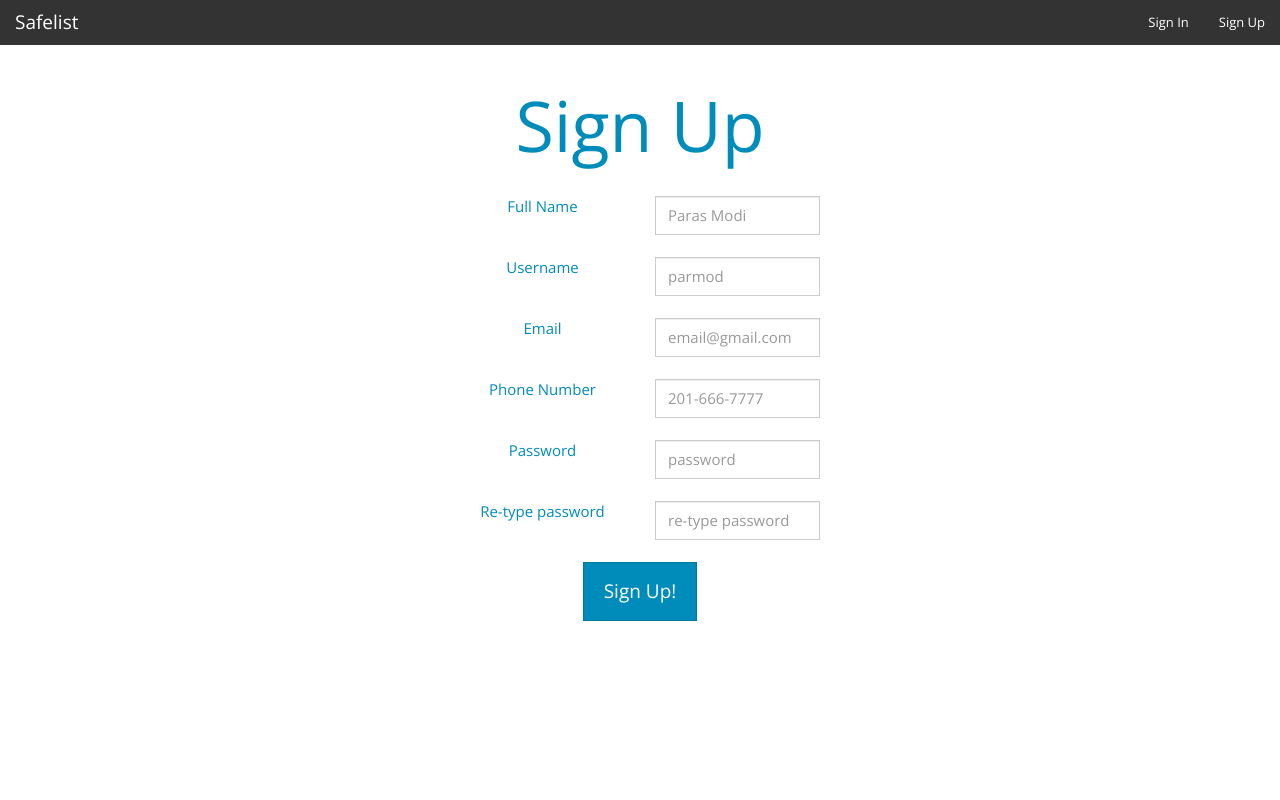
After one commit to DiZy/safelist, a Flask app: page /signup in a window 1280 px wide. The commit adds this page. Run offline with Flask 2, Linux system fonts and the light colour scheme; some libraries are stand-ins or nearby versions.

Commit message:
signup, searching

```diff
--- a/app.py
+++ b/app.py
@@ -4,18 +4,27 @@ import requests
 import bs4
 from selenium import webdriver
 import os
+from utils import *
+from pymongo import *
 
 app = Flask(__name__)
+app.secret_key = 'not_really_secret'
+client = MongoClient("mongodb://admin:slimreaper35@ds031541.mongolab.com:31541/safelist")
+db = client.get_default_database()
+users = db.users
 
-@app.route('/')
+@app.route('/', methods=['GET','POST'])
 def hello():
+	if request.method == 'POST':
+		search = request.form.get('search')
+		location = request.form.get('location')
+		if not(search):
+			return render_template('index.html', error="Cannot leave search blank")
+		return redirect('/show/'+search)
 	return render_template("index.html")
 
-@app.route('/change')
-def chance():
-	return redirect('/')
 
-@app.route('/showC')
+@app.route('/show')
 def showC(item=None):
 	page = requests.get("http://philadelphia.craigslist.org/search/sss?query="+"monitor"+"&sort=rel")
 	if item:
@@ -32,7 +41,7 @@ def showC(item=None):
 	if (len(stringLinks) < 20):
 		length = len(stringLinks)
 	return render_template('display.html', items=stringLinks, links = onlyLinks, length = length)
-@app.route('/showC/<item>')
+@app.route('/show/<item>')
 def showItem(item):
 	return showC(item)
 @app.route('/<shop>/<id>')
@@ -42,11 +51,51 @@ def show(shop,id):
 	driver.find_element_by_class_name("reply_button").click()
 	a = driver.find_element_by_class_name("anonemail")
 	return render_template('get.html', person=a.text)
-@app.route('/post', methods=['GET','POST'])
-def post():
+@app.route('/signup', methods=['GET','POST'])
+def signup():
 	if request.method == 'POST':
-		return render_template('post.html')
-	return render_template('get.html')
+		full_name = request.form.get('full_name')
+		username = request.form.get('username').lower()
+		email = request.form.get('email')
+		phone = request.form.get('phone')
+		password = request.form.get('password')
+		password_confirm = request.form.get('password_confirm')
+		if not full_name:
+			return render_template('signup.html', full_name_error="Please enter a name.")
+		if not username:
+			return render_template('signup.html', username_error="Please enter a username.")
+		if not email:
+			return render_template('signup.html', email_error="Please enter a email.")
+		if not phone:
+			return render_template('signup.html', phone_error="Please enter a phone number.")
+		if not valid_number(phone):
+			return render_template('signup.html', phone_error="Please enter a valid phone number.")
+		if not valid_email(email):
+			return render_template('signup.html', email_error="Please enter a valid email.")
+		if not password:
+			return render_template('signup.html', password_error="Please enter a password.")
+		if not password_confirm:
+			return render_template('signup.html', password_confirm_error="Please re-type your password.")
+		if not valid_username(username):
+			return render_template('signup.html', username_error="Enter a valid username.")
+		if not valid_password(password):
+			return render_template('signup.html', password_error="Enter a valid password.")
+		if password != password_confirm:
+			return render_template('signup.html', password_confirm_error="Passwords must match")
+		result = users.find_one({"username":username})
+		if not result is None:
+			if valid_pw(username, password, result.get('password')):
+				session['username'] = username
+				session['name'] = result.get('name')
+				return redirect('/')
+			else:
+				return render_template('signup_tutor.html', username_error="Username taken.")
+		password = make_pw_hash(username,password)
+		user_id = users.insert({"username": username,"password": password,"name":full_name,'email':email,"phone":phone,'old_purchases':[]})
+		session_login(username, full_name)
+		return redirect('/')
+		return redirect('/')
+	return render_template('signup.html')
 
 if __name__ == '__main__':
 	port = int(os.environ.get('PORT', 8000))
--- a/requirements.txt
+++ b/requirements.txt
@@ -4,3 +4,4 @@ gunicorn==0.17.2
 requests==2.5.1
 selenium==2.8.0
 beautifulsoup4==4.3.2
+pymongo==2.7.2
--- a/static/css/custom.css
+++ b/static/css/custom.css
@@ -5,6 +5,20 @@ h1{
 .center{
 	text-align: center;
 }
+.left{
+	text-align: left;
+}
 *{
+	color: #008cba;
+}
+.circle{
+	border-radius: 5px;
+}
+.hdrlnk{
+	font-size: 25px;
+
+}
+.error{
+	font-size: 25px;
 	color: #e74c3c;
 }
--- a/templates/base.html
+++ b/templates/base.html
@@ -22,8 +22,8 @@
             <li><a href="/"></a></li>
           </ul>
           <ul class="nav navbar-nav navbar-right">
-            <li><a href="#">Sign In</a></li>
-            <li><a href="#">Sign Up</a></li>
+            <li><a href="/signin">Sign In</a></li>
+            <li><a href="/signup">Sign Up</a></li>
           </ul>
         </div>
     </div>
--- a/templates/get.html
+++ b/templates/get.html
@@ -1,7 +1,6 @@
 {% extends "base.html" %}
 {% block title %}GET Request{% endblock %}
 {% block content %}
-	<h1>You simply loaded this page!</h1>
 	<form method="POST" action="/post">
 		<div class="center">
 			<input name='person'>
--- a/templates/post.html
+++ /dev/null
@@ -1,5 +0,0 @@
-{% extends "base.html" %}
-{% block title %}GET Request{% endblock %}
-{% block content %}
-	<h1>You sent a POST request to this URL!</h1>
-{% endblock %}
--- /dev/null
+++ b/templates/signup.html
@@ -0,0 +1,71 @@
+{% extends "base.html" %}
+{% block title %}Signup{% endblock %}
+{% block content %}
+<div class="container center">
+	<h1>Sign Up</h1>
+	<br>
+	<form action="/signup" method="post">
+		{% if full_name_error %}<div class="error">{{full_name_error}}</div><br>{% endif %}
+		<div class="row">
+			<div class="col-md-4"></div>
+			<div class="col-md-2 form_label">Full Name</div>
+			<div class="col-md-2 {% if full_name_error %}has-error{% endif %}">
+				<input type="text" class="form-control" name='full_name' placeholder="Paras Modi">
+			</div>
+			<div class="col-md-6"></div>
+		</div><br>
+		{% if username_error %}<div class="error">{{username_error}}</div><br>{% endif %}
+		<div class="row">
+			<div class="col-md-4"></div>
+			<div class="col-md-2 form_label">Username</div>
+			<div class="col-md-2 {% if username_error %}has-error{% endif %}">
+				<input type="text" class="form-control" name='username' placeholder="parmod" >
+			</div>
+			<div class="col-md-6"></div>
+		</div><br>
+		{% if email_error %}<div class="error">{{email_error}}</div><br>{% endif %}
+		<div class="row">
+			<div class="col-md-4"></div>
+			<div class="col-md-2 form_label">Email</div>
+			<div class="col-md-2 {% if email_error %}has-error{% endif %}">
+				<input type="text" class="form-control" name='email' placeholder="email@gmail.com" >
+			</div>
+			<div class="col-md-6"></div>
+		</div><br>
+		{% if phone_error %}<div class="error">{{phone_error}}</div><br>{% endif %}
+		<div class="row">
+			<div class="col-md-4"></div>
+			<div class="col-md-2 form_label">Phone Number</div>
+			<div class="col-md-2 {% if phone_error %}has-error{% endif %}">
+				<input type="text" class="form-control" name='phone' placeholder="201-666-7777" >
+			</div>
+			<div class="col-md-6"></div>
+		</div><br>
+		{% if password_error %}<div class="error">{{password_error}}</div><br>{% endif %}
+		<div class="row">
+			<div class="col-md-4"></div>
+			<div class="col-md-2 form_label">Password</div>
+			<div class="col-md-2 {% if password_error %}has-error{% endif %}">
+				<input type="password" class="form-control" name='password' placeholder="password">
+			</div>
+			<div class="col-md-6"></div>
+		</div><br>
+		{% if password_confirm_error %}<div class="error">{{password_confirm_error}}</div><br>{% endif %}
+		<div class="row">
+			<div class="col-md-4"></div>
+			<div class="col-md-2 form_label">Re-type password</div>
+			<div class="col-md-2 {% if password_confirm_error %}has-error{% endif %}">
+				<input type="password" class="form-control" name='password_confirm' placeholder="re-type password">
+			</div>
+			<div class="col-md-6"></div>
+		</div><br>
+		<div class="row">
+			<div class="col-md-4"></div>
+			<div class="col-md-4">
+				<button type="submit" class="btn btn-lg btn-primary">Sign Up!</button>
+			</div>
+			<div class="col-md-4"></div>
+		</div>
+	</form>
+</div>
+{% endblock %}
--- /dev/null
+++ b/utils.py
@@ -0,0 +1,71 @@
+import re
+import hmac
+import hashlib
+import datetime
+import random
+import string
+
+SECRET = "pennapps"
+USER_RE = re.compile(r"^[a-zA-Z0-9_-]{3,20}$")
+PASSWORD_RE = re.compile(r"^.{3,20}$")
+EMAIL_RE = re.compile(r"^[\S]+@[\S]+\.[\S]+$")
+PHONE_RE = re.compile(r"^(\+\d{1,2}\s)?\(?\d{3}\)?[\s.-]\d{3}[\s.-]\d{4}$")
+def session_login(username, first_name):
+	session['username'] = username
+	session['name'] = first_name
+	session.permanent = True
+
+def session_logout():
+	session.pop('username', None)
+	session.pop('name', None)
+
+def logged_in():
+	if session.get('username') is None:
+		session_logout()
+		return False
+	return True
+def valid_number(phone):
+	if PHONE_RE.match(phone):
+		return True
+	else:
+		return False
+def valid_username(username):
+	if USER_RE.match(username):
+		return True
+	else:
+		return False
+def valid_password(password):
+	if PASSWORD_RE.match(password):
+		return True
+	else:
+		return False
+def valid_email(email):
+	if EMAIL_RE.match(email):
+		return True
+	else:
+		return False
+def hash_str(s):
+	return hmac.new(SECRET,s).hexdigest()
+
+def make_secure_val(s):
+	return "%s|%s" % (s,hash_str(s))
+
+def check_secure_val(h):
+	val = h.split("|")[0]
+	if h == make_secure_val(val):
+		return val
+
+def make_salt():
+	return ''.join(random.choice(string.letters) for x in xrange(5))
+
+def make_pw_hash(name,pw, salt=None):
+	if not salt:
+		salt = make_salt()
+	h = hashlib.sha256(name + pw+ salt).hexdigest()
+	return "%s|%s" %(h,salt)
+
+def valid_pw(name,pw,h):
+	if pw is None or pw == "":
+		return False
+	salt = h.split("|")[1]
+	return h == make_pw_hash(name,pw,salt)
```
Also changed, not shown: templates/display.html (+9 -4 lines), templates/index.html (+6 -3 lines), 1 other file.
